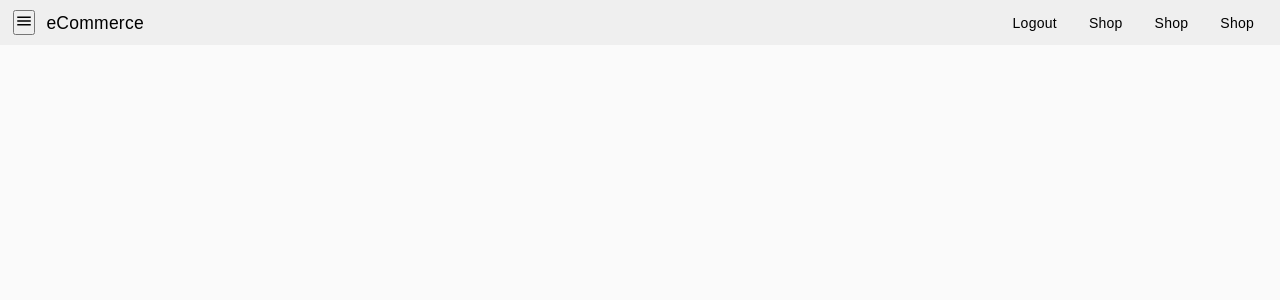
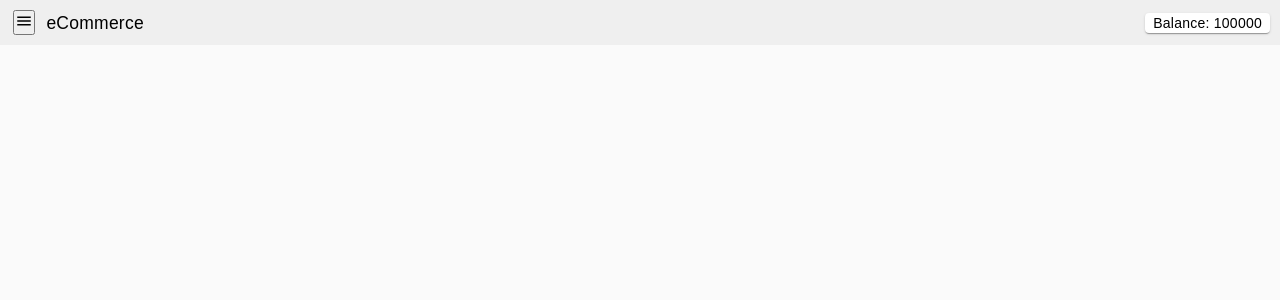
Before and after one commit to Simply-huMAN/ecommerce, an Angular app in the folder ui/: page / in a window 1280 px wide. Shown: the top 300 px of the page. Built offline with nearby package versions, Linux system fonts and the light colour scheme; sample sign-in values are in the browser's storage; a web font is replaced by a local one.

Commit message:
UI: add wallet balance in the header of App component

```diff
--- a/ui/src/app/app.component.css
+++ b/ui/src/app/app.component.css
@@ -51,6 +51,10 @@
   box-shadow: 0 0 10px rgba(0, 0, 0, 0.1);
 }
 
+.wallet-section{
+  padding: 0 0.5rem;
+}
+
 li{
   margin: 0 1rem;
   list-style: none;
--- a/ui/src/app/app.component.html
+++ b/ui/src/app/app.component.html
@@ -5,10 +5,13 @@
     </div>
 
     <ul class="header-links-section">
-        <li class="list-item" routerLink="/shop" routerActiveLink="active">Logout</li>
-        <li class="list-item" routerLink="/overview" routerActiveLink="active">Shop</li>
+        <mat-card class="wallet-section">
+            <span>Balance: 100000</span>
+        </mat-card>
+        <!-- <li class="list-item" routerLink="/shop" routerActiveLink="active">Logout</li> -->
+        <!-- <li class="list-item" routerLink="/overview" routerActiveLink="active">Shop</li>
         <li class="list-item" routerLink="/overview" routerActiveLink="list-item-active">Shop</li>
-        <li class="list-item" routerLink="/overview" routerActiveLink="list-item-active">Shop</li>
+        <li class="list-item" routerLink="/overview" routerActiveLink="list-item-active">Shop</li> -->
     </ul>
 </div>
 
--- a/ui/src/app/app.component.ts
+++ b/ui/src/app/app.component.ts
@@ -1,5 +1,6 @@
 import { Component } from '@angular/core';
-import {MatSidenavModule} from '@angular/material/sidenav';
+import { MatCardModule } from '@angular/material/card';
+import { MatSidenavModule } from '@angular/material/sidenav';
 import { MatListModule } from '@angular/material/list';
 import { RouterModule, RouterOutlet, Router } from '@angular/router';
 import { CommonModule } from '@angular/common';
@@ -7,7 +8,7 @@ import { CommonModule } from '@angular/common';
 @Component({
   selector: 'app-root',
   standalone: true,
-  imports: [CommonModule, RouterOutlet, RouterModule, MatSidenavModule, MatListModule],
+  imports: [CommonModule, RouterOutlet, RouterModule, MatCardModule, MatSidenavModule, MatListModule],
   templateUrl: './app.component.html',
   styleUrl: './app.component.css'
 })
```
